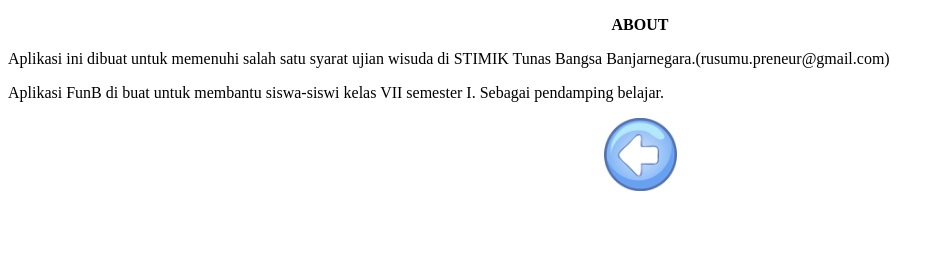
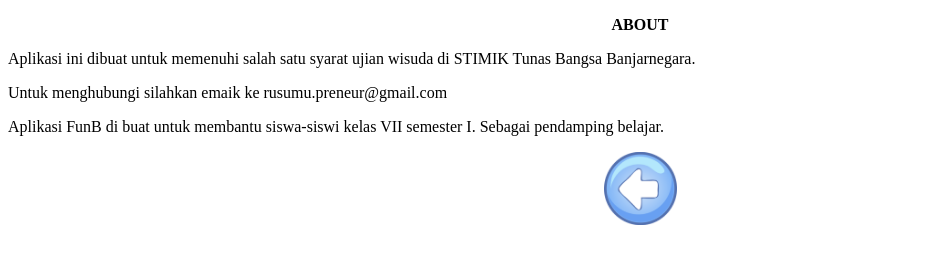
Before and after one commit to rusumu/biologi, a plain HTML site: page tentang.html in a window 1280 px wide. Shown: the whole page, without its empty margins (0-944 px from the left). Drawn offline with Linux system fonts and the light colour scheme.

Commit message:
Add files via upload

```diff
--- a/tentang.html
+++ b/tentang.html
@@ -7,7 +7,8 @@
 
 <body>
 <p align="center"><strong>ABOUT</strong></p>
-<p align="justify">Aplikasi ini dibuat untuk memenuhi salah satu syarat ujian wisuda di STIMIK Tunas Bangsa Banjarnegara.(rusumu.preneur@gmail.com)</p>
+<p align="justify">Aplikasi ini dibuat untuk memenuhi salah satu syarat ujian wisuda di STIMIK Tunas Bangsa Banjarnegara.</p>
+<p align="justify">Untuk menghubungi silahkan emaik ke rusumu.preneur@gmail.com</p>
 <p align="justify">Aplikasi FunB di buat untuk membantu siswa-siswi kelas VII semester I. Sebagai pendamping belajar.</p>
 <div>
 <center><a href="index.html"><img src="img/back.png" width="73" height="73" /></a></center>
```
